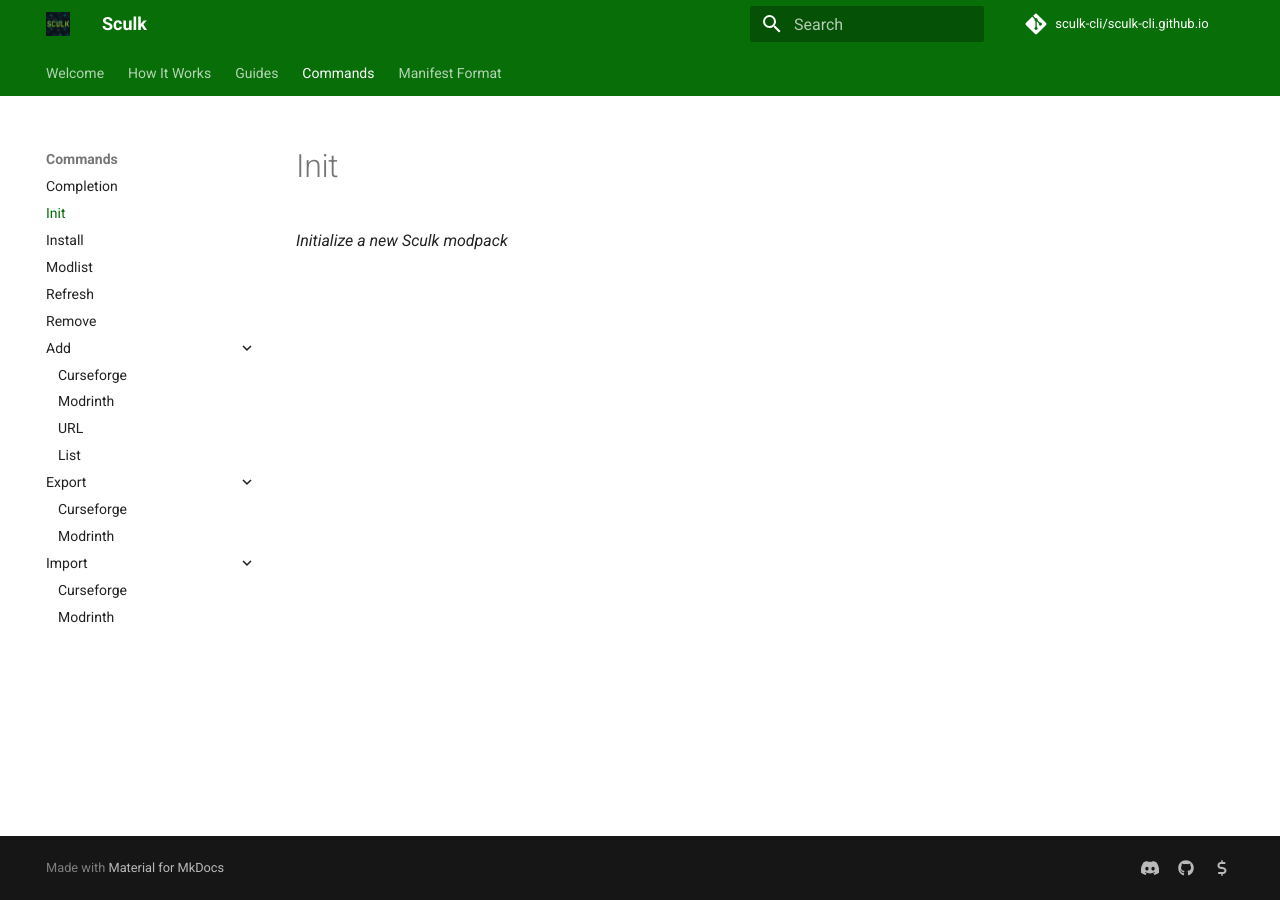
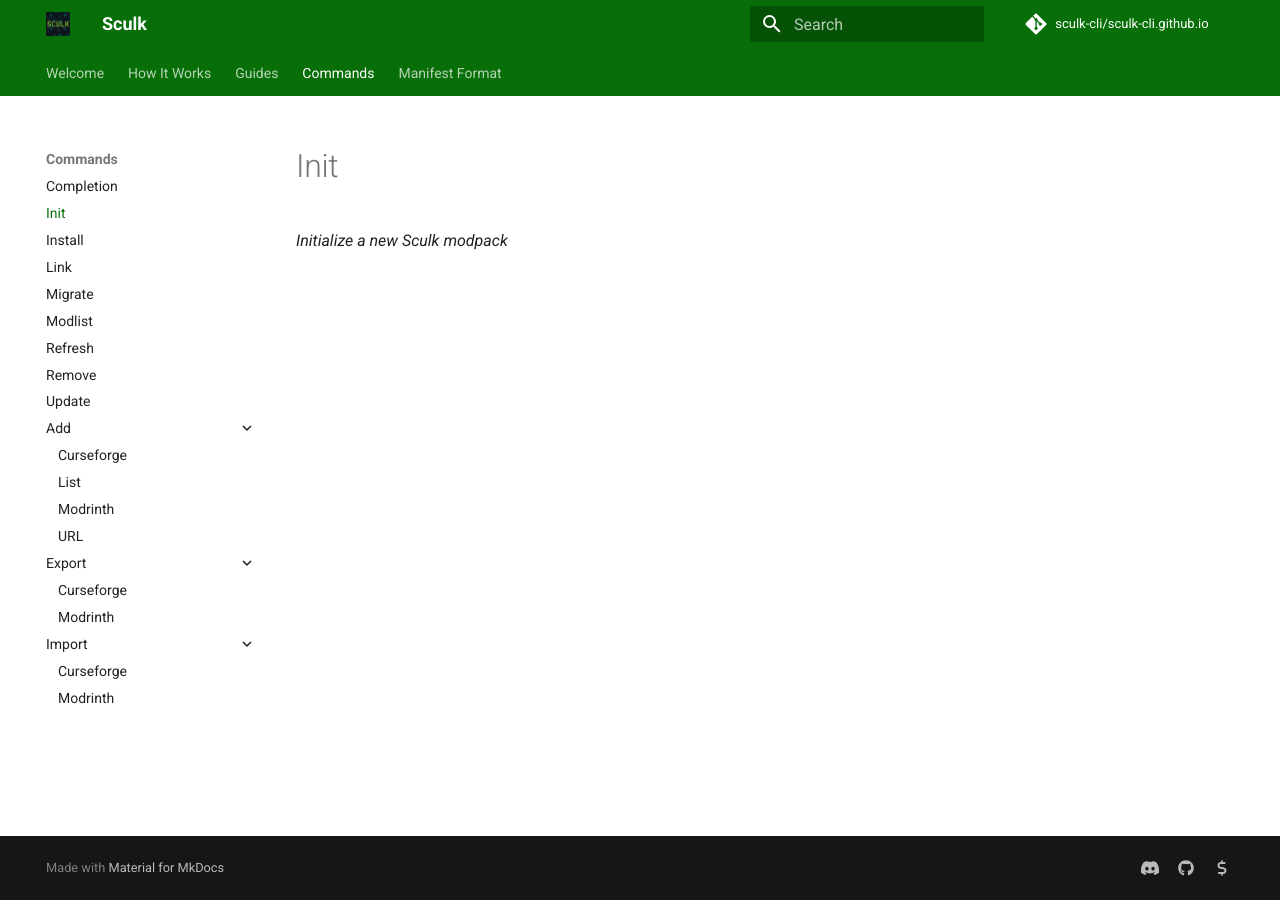
Before and after one commit to sculk-cli/sculk-cli.github.io, an MkDocs documentation site: the page built from docs/commands/init.md, in a window 1280 px wide. Built offline with MkDocs 1.6.1 and Material for MkDocs 9.7.7, drawn with Linux system fonts in a browser that asks for light colours; comment, search, counter and statistics services are not loaded.

Commit message:
feat: more updates

```diff
--- a/mkdocs.yml
+++ b/mkdocs.yml
@@ -21,14 +21,17 @@ nav:
       - Completion: commands/completion.md
       - Init: commands/init.md
       - Install: commands/install.md
+      - Link: commands/link.md
+      - Migrate: commands/migrate.md
       - Modlist: commands/modlist.md
       - Refresh: commands/refresh.md
       - Remove: commands/remove.md
+      - Update: commands/update.md
       - Add:
           - Curseforge: commands/add/curseforge.md
+          - List: commands/add/list.md
           - Modrinth: commands/add/modrinth.md
           - URL: commands/add/url.md
-          - List: commands/add/list.md
       - Export:
           - Curseforge: commands/export/curseforge.md
           - Modrinth: commands/export/modrinth.md
```
Also changed, not shown: docs/commands/completion.md (added, +1 -0 lines), docs/commands/add/list.md (added), docs/commands/refresh.md (added).
